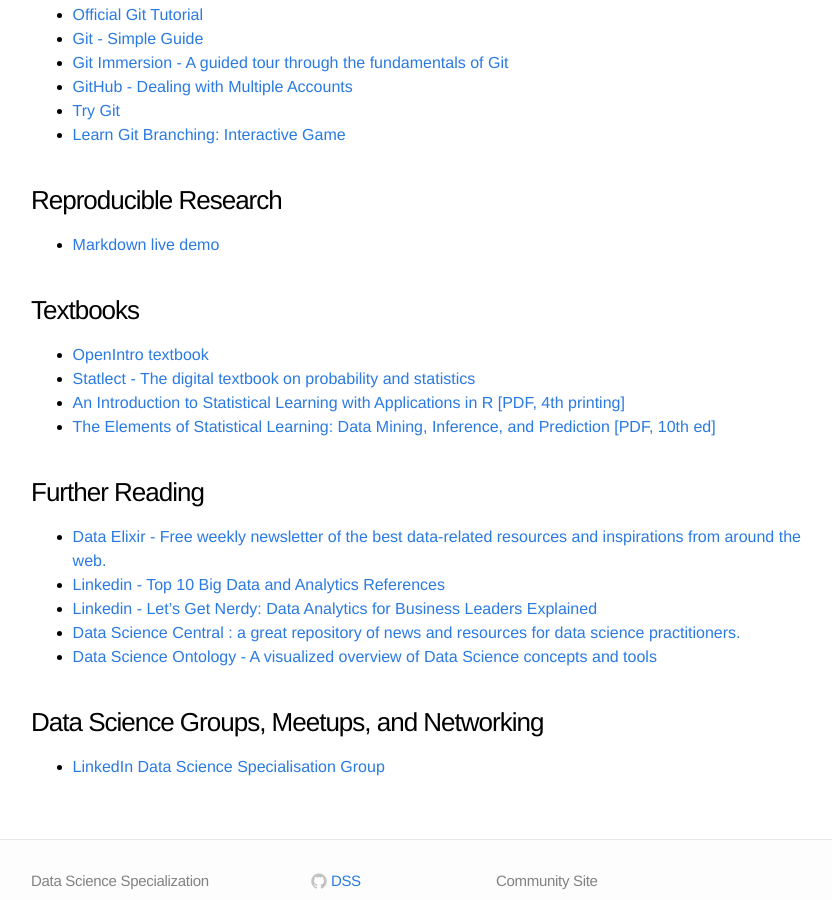
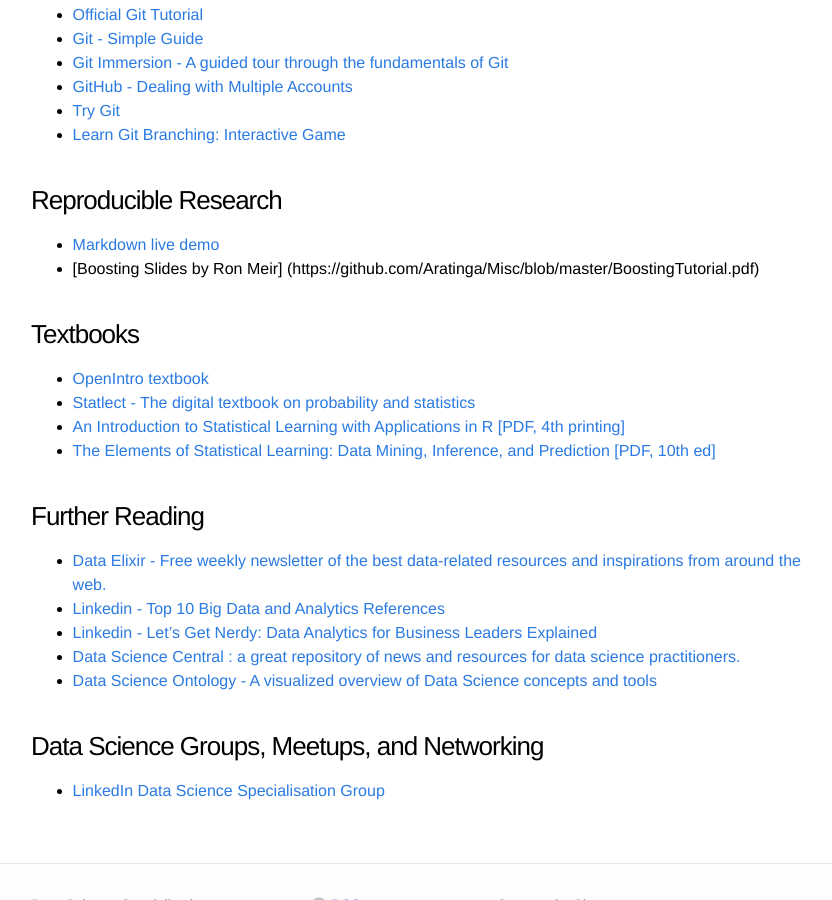
Before and after one commit to DataScienceSpecialization/DataScienceSpecialization.github.io, a Jekyll site: the page built from curated.md, in a window 1280 px wide and 900 px high, scrolled down 701 px. Shown: the whole window, without its empty margins (209-1041 px from the left). Built offline with Jekyll 4.4.1, drawn with Linux system fonts in a browser that asks for light colours.

Commit message:
Update curated.md
Temporary location for a file referenced in Toolbox. Ron Meir has given permission.

```diff
--- a/curated.md
+++ b/curated.md
@@ -34,6 +34,7 @@
 
 ### Reproducible Research
 - [Markdown live demo](http://markdown-here.com/livedemo.html)
+- [Boosting Slides by Ron Meir] (https://github.com/Aratinga/Misc/blob/master/BoostingTutorial.pdf)
 
 ### Textbooks
 - [OpenIntro textbook](https://www.openintro.org/stat/textbook.php)
```
